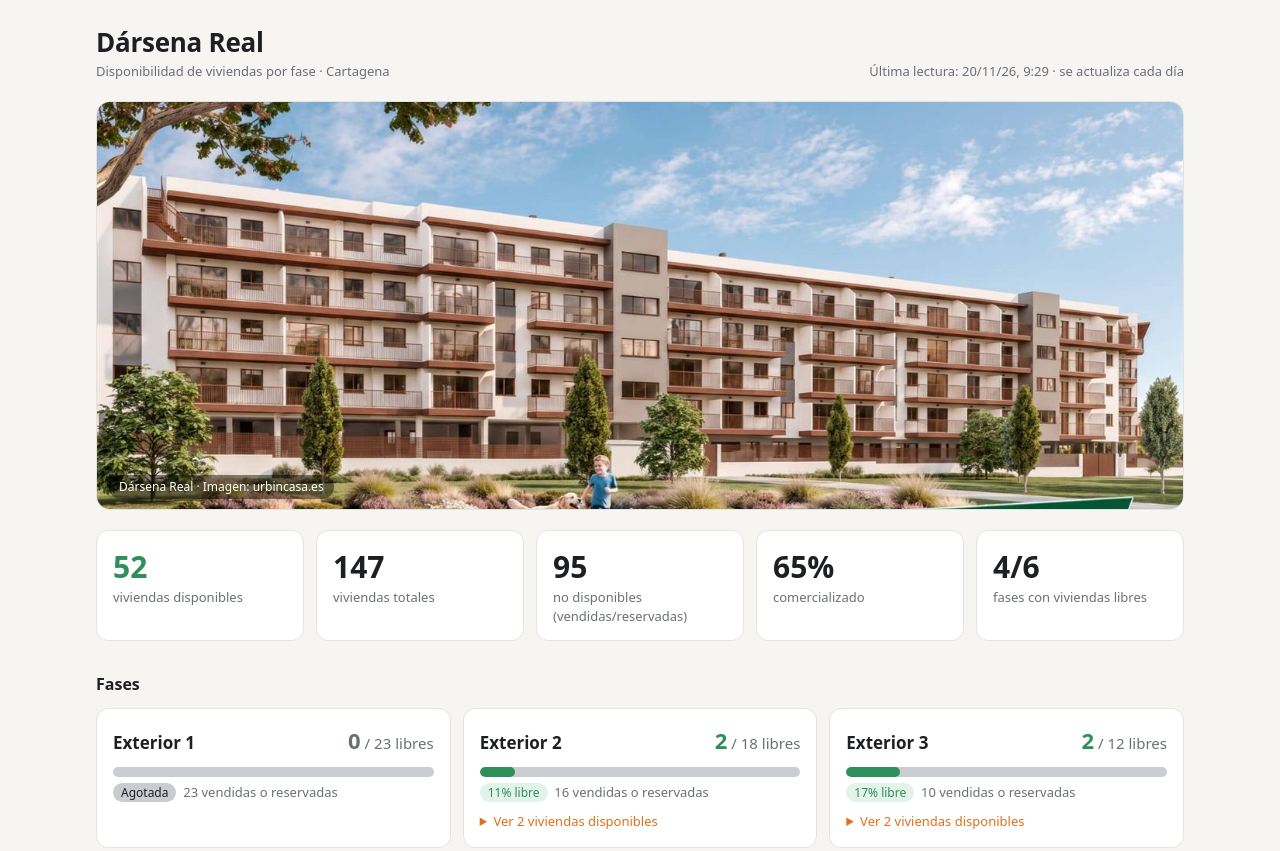
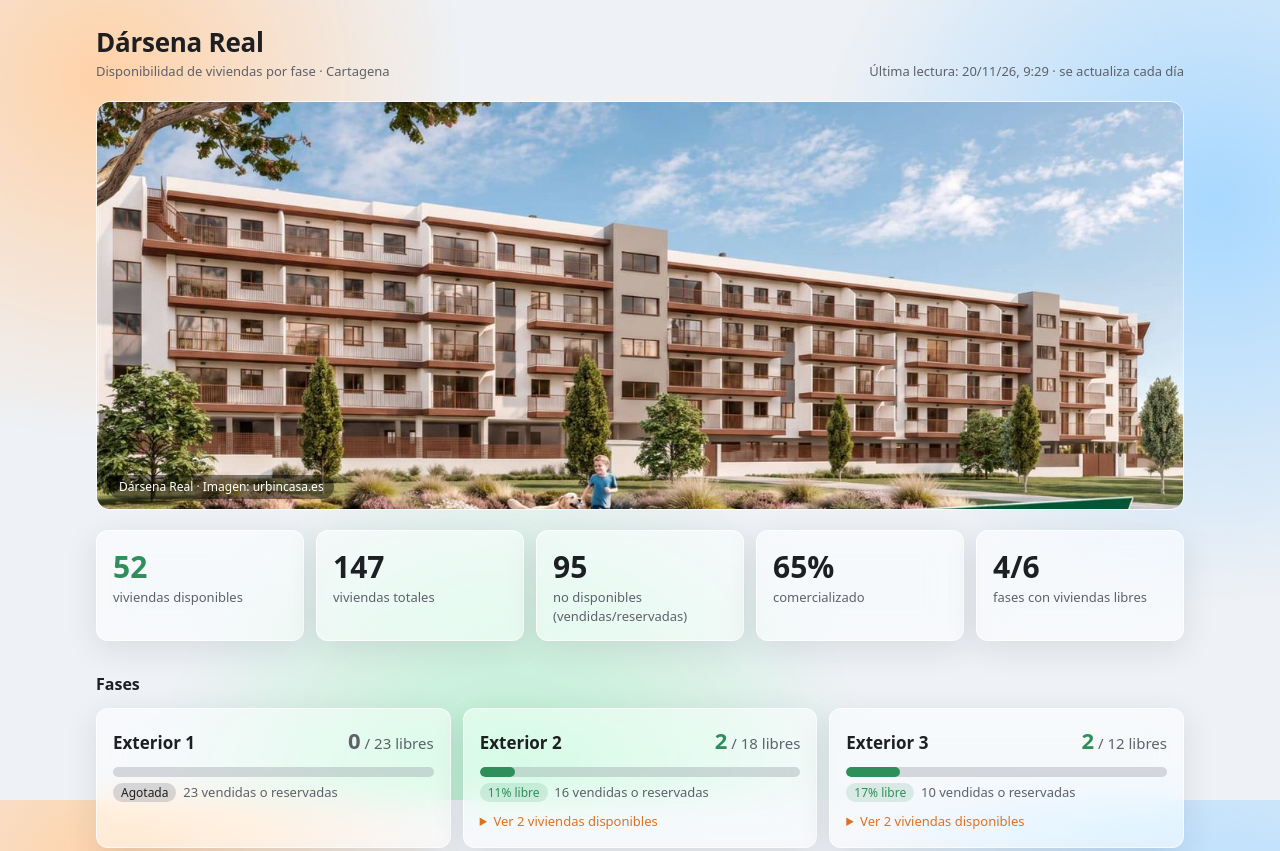
Before and after one commit to peperoca131004-blip/darsena-real, a plain HTML site: page index.html in a window 1280 px wide. Shown: the top 851 px of the page. Drawn offline with Linux system fonts and the light colour scheme.

Commit message:
Fondo con efecto cristal

```diff
--- a/index.html
+++ b/index.html
@@ -6,16 +6,27 @@
 <title>Dársena Real · Disponibilidad</title>
 <style>
   :root {
-    --bg: #f6f5f2; --card: #ffffff; --ink: #1d1f22; --muted: #6b6f76; --line: #e5e3de;
-    --accent: #e0701c; --ok: #2f8f5b; --ok-soft: #e3f3ea; --sold: #c9ccd1; --warn: #b3261e;
+    --bg: #eef1f5; --card: rgba(255,255,255,.55); --ink: #1d1f22; --muted: #5d6169; --line: rgba(255,255,255,.75);
+    --accent: #e0701c; --ok: #2f8f5b; --ok-soft: rgba(47,143,91,.14); --sold: rgba(120,126,136,.28); --warn: #b3261e;
+    --blob1: #ffd2a8; --blob2: #a8d8ff; --blob3: #b8f0cf; --shadow: 0 8px 32px rgba(31,38,60,.10);
   }
   @media (prefers-color-scheme: dark) {
-    :root { color-scheme: dark; --bg: #151618; --card: #1f2124; --ink: #ececec; --muted: #9a9ea6; --line: #33363b;
-            --accent: #f08a3c; --ok: #4cc387; --ok-soft: #1d3328; --sold: #464a50; --warn: #f28b82; }
+    :root { color-scheme: dark; --bg: #0f1114; --card: rgba(30,33,38,.55); --ink: #ececec; --muted: #a3a7af; --line: rgba(255,255,255,.12);
+            --accent: #f08a3c; --ok: #4cc387; --ok-soft: rgba(76,195,135,.16); --sold: rgba(255,255,255,.14); --warn: #f28b82;
+            --blob1: #6b3410; --blob2: #123f66; --blob3: #134a30; --shadow: 0 8px 32px rgba(0,0,0,.35); }
   }
   * { box-sizing: border-box; }
-  body { margin: 0; background: var(--bg); color: var(--ink);
+  body { margin: 0; min-height: 100vh; color: var(--ink);
+         background:
+           radial-gradient(40vmax 40vmax at 8% 10%, var(--blob1), transparent 70%),
+           radial-gradient(45vmax 45vmax at 95% 25%, var(--blob2), transparent 70%),
+           radial-gradient(40vmax 40vmax at 40% 100%, var(--blob3), transparent 70%),
+           var(--bg);
+         background-attachment: fixed;
          font: 15px/1.45 system-ui, -apple-system, "Segoe UI", Roboto, sans-serif; }
+  .kpi, .fase, .panel, button {
+    -webkit-backdrop-filter: blur(18px) saturate(160%); backdrop-filter: blur(18px) saturate(160%);
+    box-shadow: var(--shadow); }
   .wrap { max-width: 1120px; margin: 0 auto; padding: 24px 16px 48px; }
   header { display: flex; flex-wrap: wrap; gap: 12px 24px; align-items: flex-end; justify-content: space-between; margin-bottom: 20px; }
   .hero { margin: 0 0 20px; position: relative; border-radius: 14px; overflow: hidden; border: 1px solid var(--line); }
```
